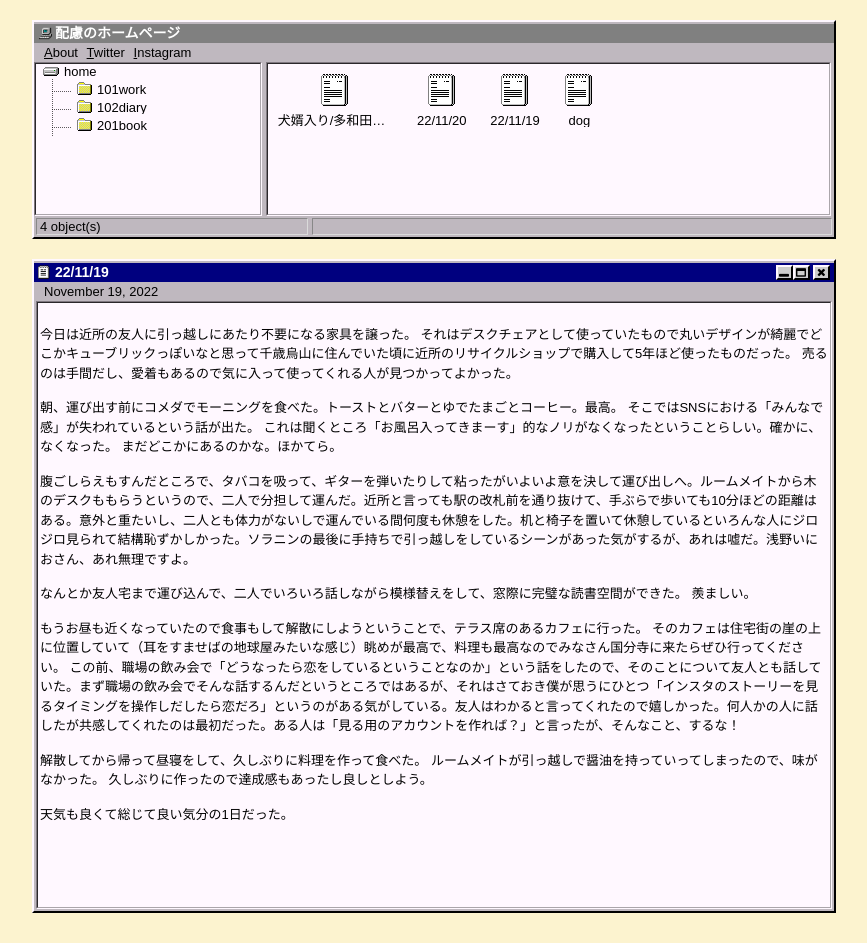
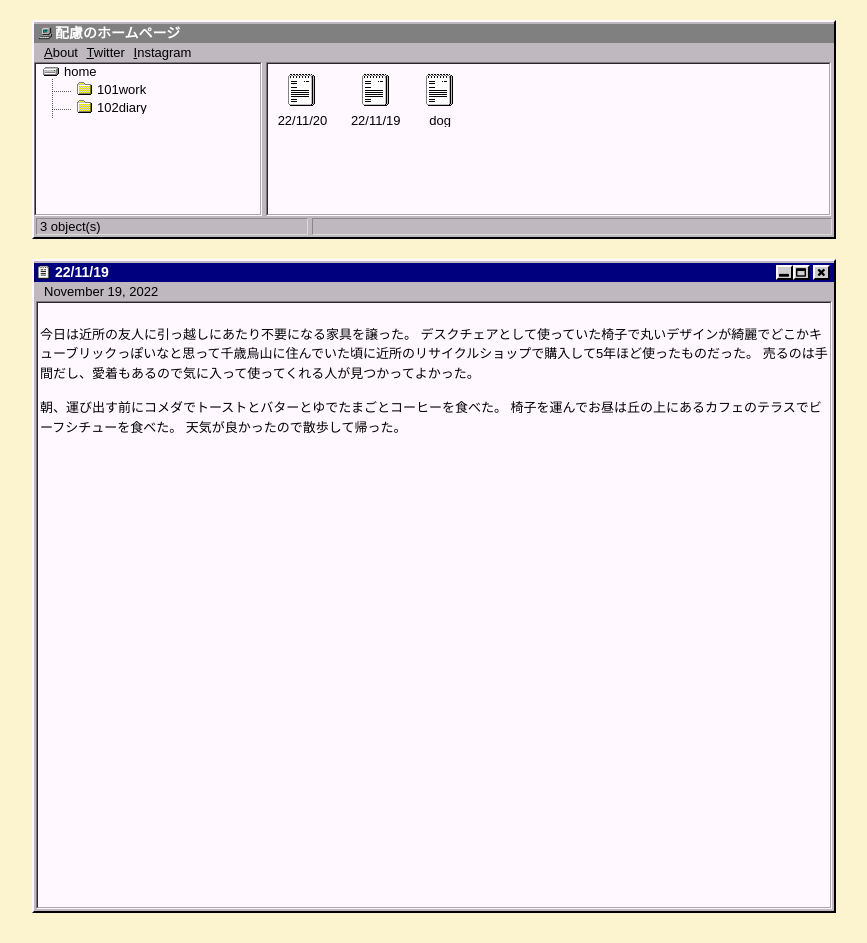
Before and after one commit to hairyo/hairyo.github.io, a Jekyll site: the page built from _posts/2022-11-19-diary.md, in a window 1280 px wide. Shown: the whole page, without its empty margins (206-1073 px from the left). Built offline with Jekyll 4.4.1, drawn with Linux system fonts in a browser that asks for light colours.

Commit message:
[fix]post short

```diff
--- a/_posts/2022-11-19-diary.md
+++ b/_posts/2022-11-19-diary.md
@@ -5,25 +5,9 @@ tags: 102diary
 ---
 <br>
 今日は近所の友人に引っ越しにあたり不要になる家具を譲った。
-それはデスクチェアとして使っていたもので丸いデザインが綺麗でどこかキューブリックっぽいなと思って千歳烏山に住んでいた頃に近所のリサイクルショップで購入して5年ほど使ったものだった。
+デスクチェアとして使っていた椅子で丸いデザインが綺麗でどこかキューブリックっぽいなと思って千歳烏山に住んでいた頃に近所のリサイクルショップで購入して5年ほど使ったものだった。
 売るのは手間だし、愛着もあるので気に入って使ってくれる人が見つかってよかった。
 
-朝、運び出す前にコメダでモーニングを食べた。トーストとバターとゆでたまごとコーヒー。最高。
-そこではSNSにおける「みんなで感」が失われているという話が出た。
-これは聞くところ「お風呂入ってきまーす」的なノリがなくなったということらしい。確かに、なくなった。
-まだどこかにあるのかな。ほかてら。
-
-腹ごしらえもすんだところで、タバコを吸って、ギターを弾いたりして粘ったがいよいよ意を決して運び出しへ。ルームメイトから木のデスクももらうというので、二人で分担して運んだ。近所と言っても駅の改札前を通り抜けて、手ぶらで歩いても10分ほどの距離はある。意外と重たいし、二人とも体力がないしで運んでいる間何度も休憩をした。机と椅子を置いて休憩しているといろんな人にジロジロ見られて結構恥ずかしかった。ソラニンの最後に手持ちで引っ越しをしているシーンがあった気がするが、あれは嘘だ。浅野いにおさん、あれ無理ですよ。
-
-なんとか友人宅まで運び込んで、二人でいろいろ話しながら模様替えをして、窓際に完璧な読書空間ができた。
-羨ましい。
-
-もうお昼も近くなっていたので食事もして解散にしようということで、テラス席のあるカフェに行った。
-そのカフェは住宅街の崖の上に位置していて（耳をすませばの地球屋みたいな感じ）眺めが最高で、料理も最高なのでみなさん国分寺に来たらぜひ行ってください。
-この前、職場の飲み会で「どうなったら恋をしているということなのか」という話をしたので、そのことについて友人とも話していた。まず職場の飲み会でそんな話するんだというところではあるが、それはさておき僕が思うにひとつ「インスタのストーリーを見るタイミングを操作しだしたら恋だろ」というのがある気がしている。友人はわかると言ってくれたので嬉しかった。何人かの人に話したが共感してくれたのは最初だった。ある人は「見る用のアカウントを作れば？」と言ったが、そんなこと、するな！
-
-解散してから帰って昼寝をして、久しぶりに料理を作って食べた。
-ルームメイトが引っ越しで醤油を持っていってしまったので、味がなかった。
-久しぶりに作ったので達成感もあったし良しとしよう。
-
-天気も良くて総じて良い気分の1日だった。
+朝、運び出す前にコメダでトーストとバターとゆでたまごとコーヒーを食べた。
+椅子を運んでお昼は丘の上にあるカフェのテラスでビーフシチューを食べた。
+天気が良かったので散歩して帰った。
```
Also changed, not shown: _posts/2022-11-20-diary.md (+5 -8 lines), _posts/2022-11-20-imumukoiri.md (deleted, +0 -9 lines).
